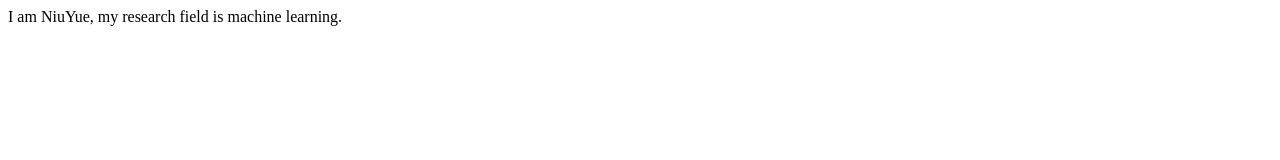
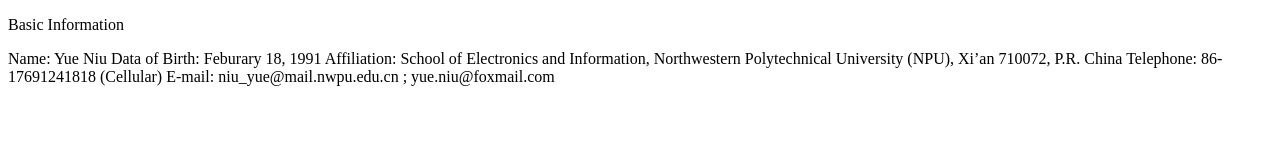
Before and after one commit to BuyiShizi/homepage, a plain HTML site: page index.html in a window 1280 px wide. Drawn offline with Linux system fonts and the light colour scheme.

Commit message:
Update index.html

```diff
--- a/index.html
+++ b/index.html
@@ -5,6 +5,15 @@
     <title>NiuYue</title>
 </head>
 <body>
-I am NiuYue, my research field is machine learning.
+<p> Basic Information </p>
+Name:           Yue Niu
+Data of Birth:  Feburary 18, 1991
+Affiliation:    School of Electronics and Information,
+                Northwestern Polytechnical University (NPU),
+                Xi’an 710072, P.R. China
+Telephone:   	86-17691241818 (Cellular)
+E-mail:      	niu_yue@mail.nwpu.edu.cn  ;   yue.niu@foxmail.com
+
+
 </body>
 </html>
```
